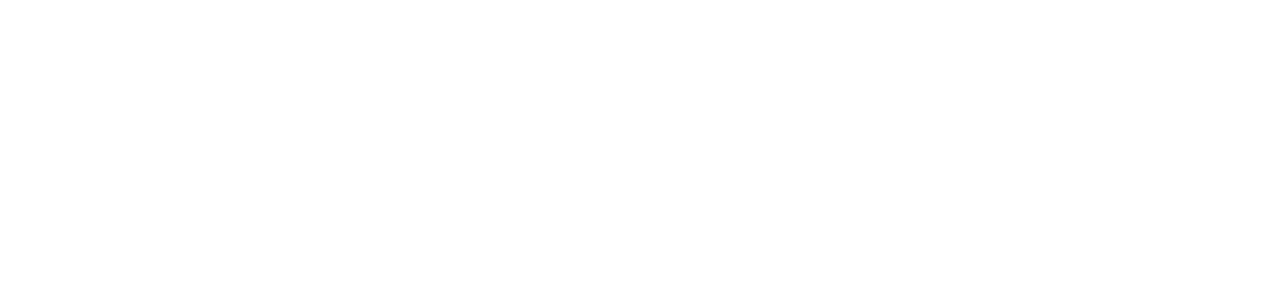
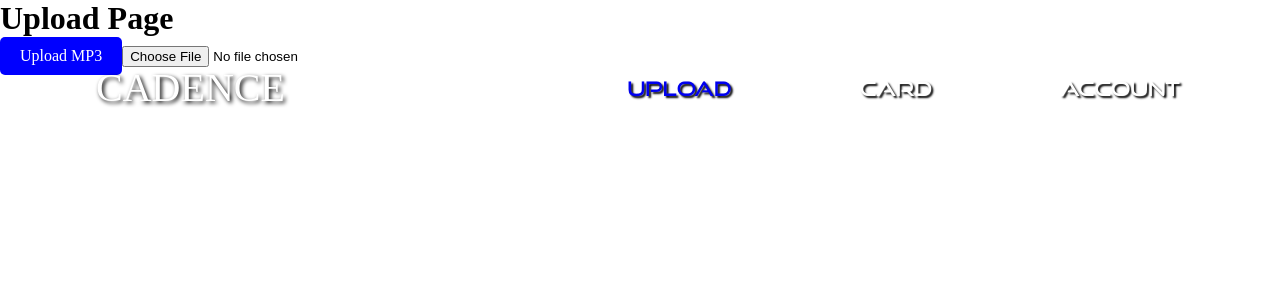
Before and after one commit to stanleyylin/cadence2, a React (Create React App) app: page /upload in a window 1280 px wide. Before the commit this address had no page. Shown: the top 300 px of the page. Built offline with nearby package versions, Linux system fonts and the light colour scheme; a web font is replaced by a local one.

Commit message:
upload page

```diff
--- a/src/App.js
+++ b/src/App.js
@@ -2,7 +2,7 @@
 
 import Layout from "./pages/Layout";
 import Landing from "./pages/landing/Landing";
-import Carousel from "./pages/landing/Carousel";
+import UploadPage from "./pages/UploadPage";
 import { BrowserRouter as Router, Route, Routes } from "react-router-dom";
 
 const App = () => {
@@ -11,6 +11,7 @@
       <Routes>
         <Route path="/" element={<Layout />}>
           <Route index element={<Landing />} />
+          <Route path="upload" element={<UploadPage />} />
         </Route>
       </Routes>
     </Router>
--- a/src/components/Navbar.jsx
+++ b/src/components/Navbar.jsx
@@ -1,6 +1,7 @@
-import React, { useState } from 'react'
+import React, { useState } from 'react';
 import { Link } from 'react-router-dom';
 import './navbar.css';
+import UploadPage from '../pages/UploadPage';
 
 const Navbar = () => {
   const [visible, setVisible] = useState(false);
@@ -11,16 +12,20 @@
 
   return (
     <nav className="primary">
-      <Link to="/" className='logo'>
-      </Link>
+      <div className="logo"></div>
 
-      <button onClick={toggleNav} className="mobile-nav-toggle" aria-controls="primary-naviation" aria-expanded={visible}>
+      <button
+        onClick={toggleNav}
+        className="mobile-nav-toggle"
+        aria-controls="primary-navigation"
+        aria-expanded={visible}
+      >
         <span className="sr-only">Menu</span>
       </button>
 
       <ul id="primary-navigation" className={`primary-navigation ${visible ? 'visible' : ''}`}>
         <li>
-            POST
+          <Link to="/upload">UPLOAD</Link> {/* Update the link to point to "/upload" */}
         </li>
         <li>
           CARD
@@ -30,7 +35,7 @@
         </li>
       </ul>
     </nav>
-  )
-}
+  );
+};
 
-export default Navbar
+export default Navbar;
--- /dev/null
+++ b/src/components/UploadButton.css
@@ -0,0 +1,14 @@
+.upload-button {
+    display: inline-block;
+    background-color: blue;
+    color: white;
+    padding: 10px 20px;
+    border-radius: 5px;
+    cursor: pointer;
+    font-size: 16px;
+    border: none;
+  }
+
+  .upload-button input[type="file"] {
+    display: none;
+  }
--- /dev/null
+++ b/src/components/UploadButton.jsx
@@ -0,0 +1,26 @@
+import React from 'react';
+import './UploadButton.css';
+
+const UploadButton = () => {
+  const handleFileUpload = (event) => {
+    const file = event.target.files[0];
+    // Perform any necessary operations with the uploaded file
+    console.log('Uploaded file:', file);
+  };
+
+  return (
+    <div>
+      <label htmlFor="file-upload" className="upload-button">
+        Upload MP3
+      </label>
+      <input
+        id="file-upload"
+        type="file"
+        accept=".mp3"
+        onChange={handleFileUpload}
+      />
+    </div>
+  );
+};
+
+export default UploadButton;
--- /dev/null
+++ b/src/pages/UploadPage.jsx
@@ -0,0 +1,13 @@
+import React from 'react';
+import UploadButton from '../components/UploadButton';
+
+const UploadPage = () => {
+  return (
+    <div>
+      <h1>Upload Page</h1>
+      <UploadButton />
+    </div>
+  );
+};
+
+export default UploadPage;
```
Lines whose indentation alone changed are shown as unchanged.
